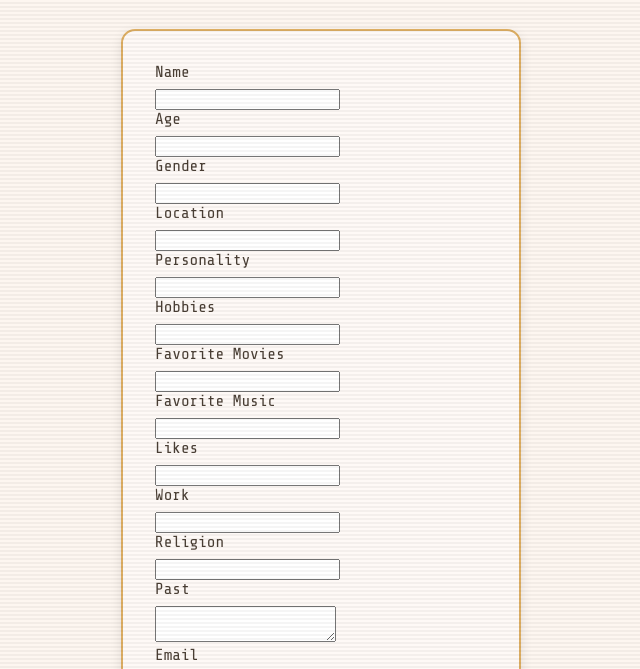
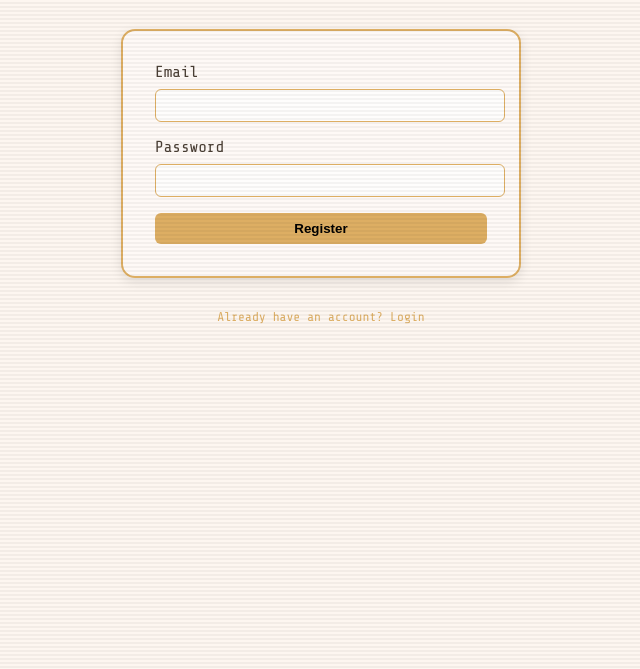
Before and after one commit to virtuehearts/Goddess, a website: page public/register.html in a window 1280 px wide. Shown: the part 94-763 px from the top of the page, without its empty margins (319-959 px from the left). Drawn offline with nearby package versions, Linux system fonts and the light colour scheme.

Commit message:
Simplify registration to email and password only

```diff
--- a/public/register.html
+++ b/public/register.html
@@ -130,30 +130,6 @@
 
     <div class="form-cell">
       <form action="/register" method="post">
-        <label for="name">Name</label>
-        <input type="text" id="name" name="name" required>
-        <label for="age">Age</label>
-        <input type="number" id="age" name="age" required>
-        <label for="gender">Gender</label>
-        <input type="text" id="gender" name="gender">
-        <label for="location">Location</label>
-        <input type="text" id="location" name="location">
-        <label for="personality">Personality</label>
-        <input type="text" id="personality" name="personality">
-        <label for="hobbies">Hobbies</label>
-        <input type="text" id="hobbies" name="hobbies">
-        <label for="movies">Favorite Movies</label>
-        <input type="text" id="movies" name="movies">
-        <label for="music">Favorite Music</label>
-        <input type="text" id="music" name="music">
-        <label for="likes">Likes</label>
-        <input type="text" id="likes" name="likes">
-        <label for="work">Work</label>
-        <input type="text" id="work" name="work">
-        <label for="religion">Religion</label>
-        <input type="text" id="religion" name="religion">
-        <label for="past">Past</label>
-        <textarea id="past" name="past"></textarea>
         <label for="email">Email</label>
         <input type="email" id="email" name="email" required>
         <label for="password">Password</label>
```
Also changed, not shown: server.js (+4 -3 lines).
